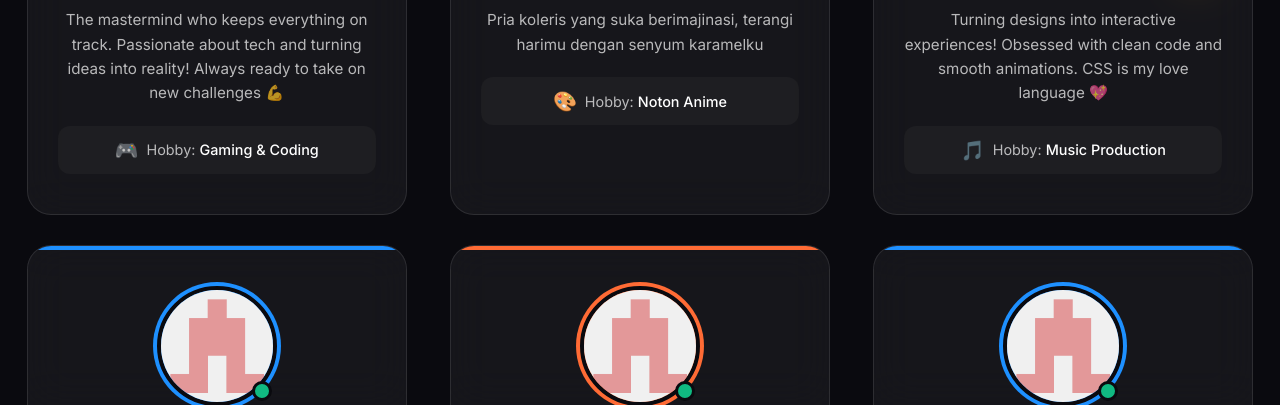
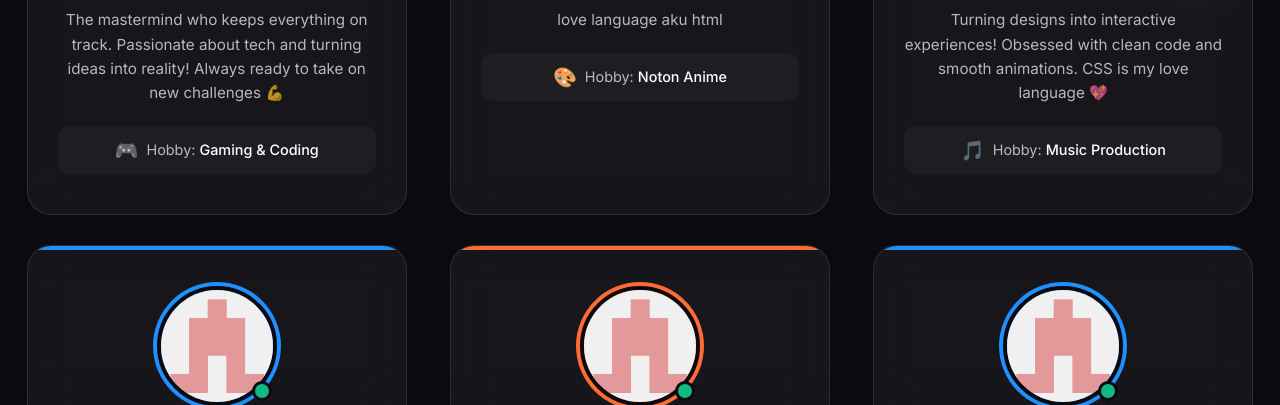
Before and after one commit to RafyGantenk123/rafi, a plain HTML site: page index.html in a window 1280 px wide. Shown: the part 695-1100 px from the top of the page. Drawn offline with Linux system fonts and the light colour scheme.

Commit message:
update profil zaky

```diff
--- a/index.html
+++ b/index.html
@@ -64,7 +64,7 @@
                 <h3 class="member-name">Muhammad Zaky Al Askary</h3>
                 <p class="member-nim">NIM: 251524079</p>
                 <span class="member-role">Member</span>
-                <p class="member-intro">Pria koleris yang suka berimajinasi, terangi harimu dengan senyum karamelku</p>
+                <p class="member-intro">love language aku html</p>
                 <div class="hobby-section">
                     <span class="hobby-icon">🎨</span>
                     <span class="hobby-text">Hobby: <span>Noton Anime</span></span>
```
